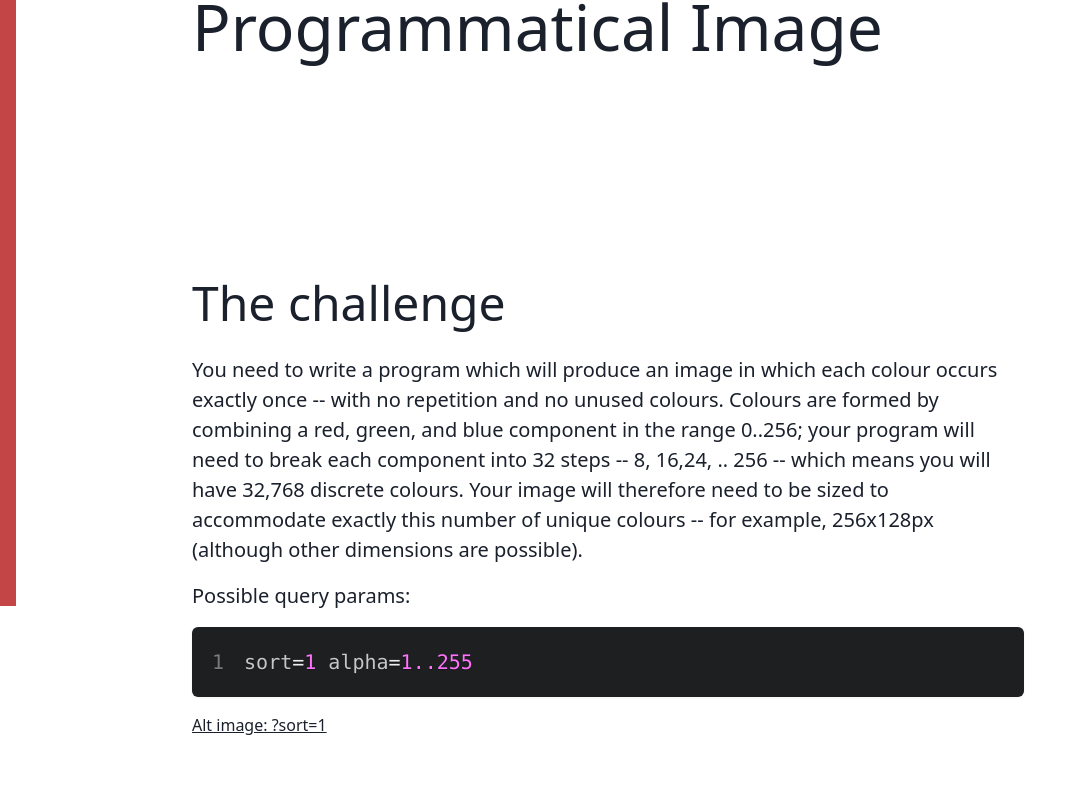
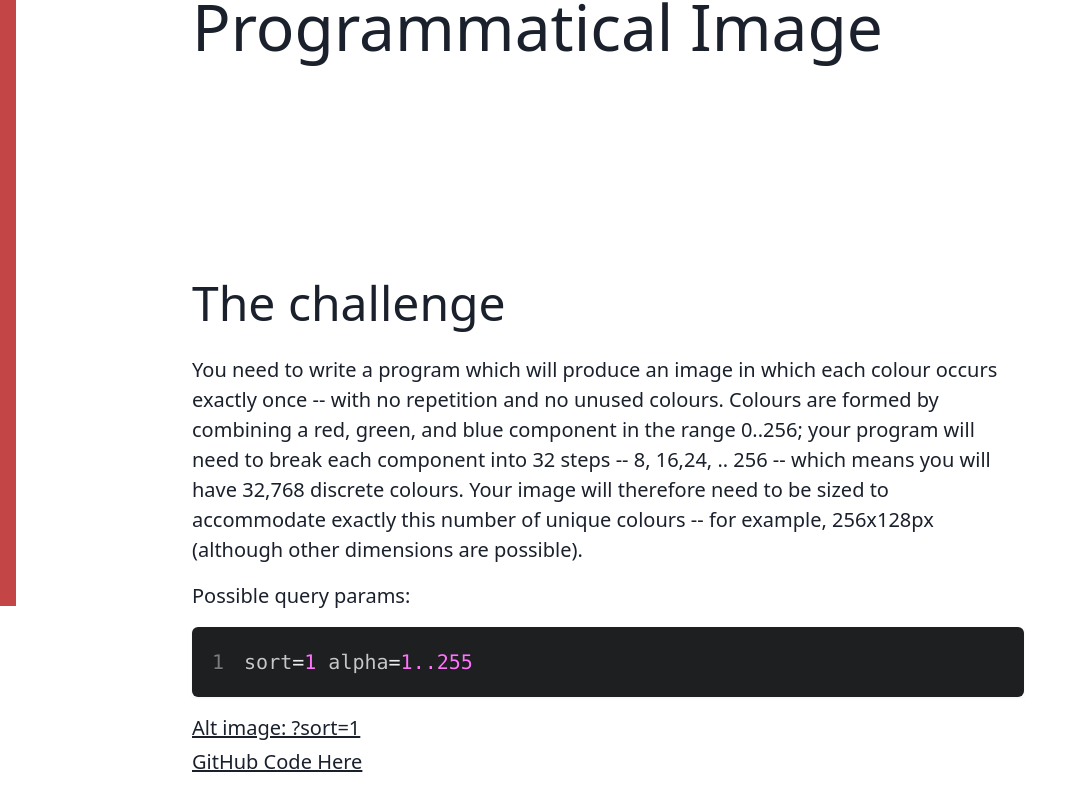
Before and after one commit to searleb/billsearle.me, a Next.js app: page /programmatical-image in a window 1280 px wide. Shown: the part 194-1004 px from the top of the page, without its empty margins (0-1087 px from the left). Built offline with nearby package versions, Linux system fonts and the light colour scheme; no server answers.

Commit message:
Added github links

```diff
--- a/src/pages/programmatical-image.js
+++ b/src/pages/programmatical-image.js
@@ -64,11 +64,24 @@ const Engage = () => {
           alpha=1..255
         </Code>
       </p>
-      <Link
-        underline
-        href="/programmatical-image?sort=1"
-        text="Alt image: ?sort=1"
-      />
+      <ul>
+        <li>
+          <Link
+            underline
+            href="/programmatical-image?sort=1"
+            text="Alt image: ?sort=1"
+            className="text-xl"
+          />
+        </li>
+        <li>
+          <Link
+            underline
+            href="https://github.com/searleb/billsearle.me/blob/master/src/pages/api/engage.js"
+            text="GitHub Code Here"
+            className="text-xl"
+          />
+        </li>
+      </ul>
     </Layout>
   );
 };
--- a/src/pages/toy-robot.js
+++ b/src/pages/toy-robot.js
@@ -1,3 +1,4 @@
+import Link from 'components/Link';
 import Code from '../components/Code';
 import TableTopRobot from '../components/TableTopRobot';
 import Layout from '../components/Layout';
@@ -19,6 +20,14 @@ right()
 report()`}
       </Code>
     </main>
+
+    <Link
+      underline
+      href="https://github.com/searleb/billsearle.me/tree/master/src/components/TableTopRobot"
+      text="GitHub Code Here"
+      className="text-xl"
+    />
+
   </Layout>
 );
 
```
